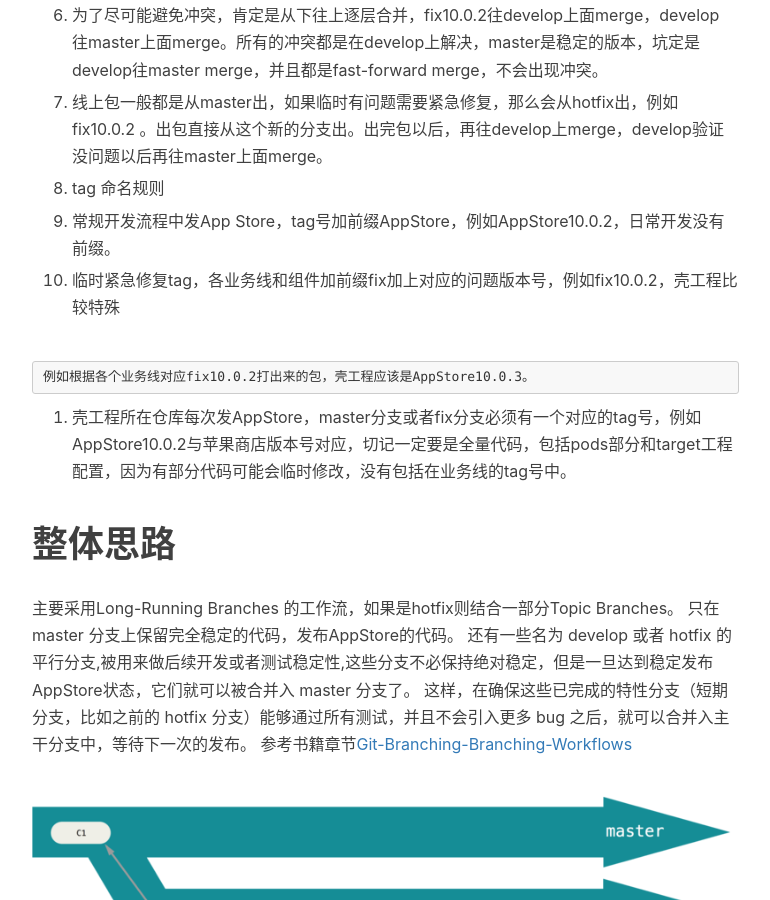
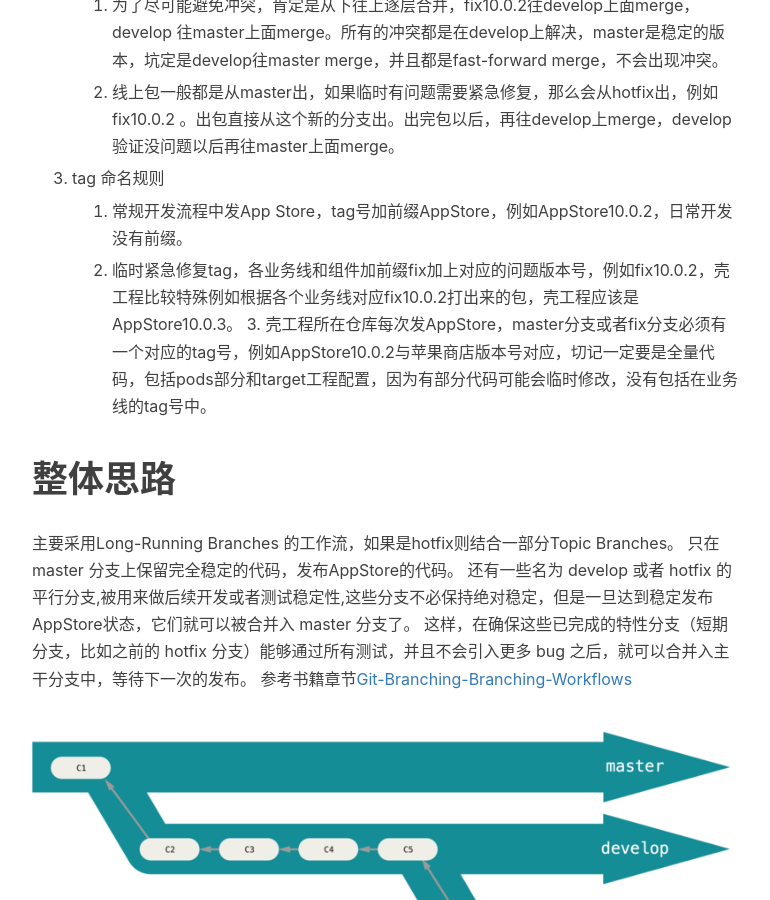
Before and after one commit to toolazytoname/toolazytoname.github.io, a Jekyll site: the page built from _posts/2016-08-13-git-cheet-sheet.markdown, in a window 1280 px wide and 900 px high, scrolled down 1662 px. Shown: the whole window, without its empty margins (233-1003 px from the left). Built offline with Jekyll 4.4.1, drawn with Linux system fonts in a browser that asks for light colours; nearby versions of some CDN libraries; comment, search, counter and statistics services are not loaded.

Commit message:
编辑格式

```diff
--- a/_posts/2016-08-13-git-cheet-sheet.markdown
+++ b/_posts/2016-08-13-git-cheet-sheet.markdown
@@ -45,27 +45,22 @@ tags:
 
 1. 分支命名规则
 
-  1.  各个仓库至少有两个分支master分支和develop分支。
-
-  2.  master分支：同步线上AppStore 代码。
-
-  3.  develop分支:当前开发代码。(当然如果某个业务线习惯当前开发版本新建一个分支也可以,不强求，例如develop10.0.0,但是最终要往develop上面merge)。
+     1. 各个仓库至少有两个分支master分支和develop分支。
+     2. master分支：同步线上AppStore 代码。
+     3. develop分支:当前开发代码。(当然如果某个业务线习惯当前开发版本新建一个分支也可以,不强求，例如develop10.0.0,但是最终要往develop上面merge)。
 
 2. 分支合并规则
 
-  1. 为了尽可能避免冲突，肯定是从下往上逐层合并，fix10.0.2往develop上面merge，develop 往master上面merge。所有的冲突都是在develop上解决，master是稳定的版本，坑定是develop往master merge，并且都是fast-forward merge，不会出现冲突。
+     1. 为了尽可能避免冲突，肯定是从下往上逐层合并，fix10.0.2往develop上面merge，develop 往master上面merge。所有的冲突都是在develop上解决，master是稳定的版本，坑定是develop往master merge，并且都是fast-forward merge，不会出现冲突。
 
-  2. 线上包一般都是从master出，如果临时有问题需要紧急修复，那么会从hotfix出，例如fix10.0.2 。出包直接从这个新的分支出。出完包以后，再往develop上merge，develop验证没问题以后再往master上面merge。
+     2. 线上包一般都是从master出，如果临时有问题需要紧急修复，那么会从hotfix出，例如fix10.0.2 。出包直接从这个新的分支出。出完包以后，再往develop上merge，develop验证没问题以后再往master上面merge。
 
 3. tag 命名规则
 
-  1. 常规开发流程中发App Store，tag号加前缀AppStore，例如AppStore10.0.2，日常开发没有前缀。
+     1. 常规开发流程中发App Store，tag号加前缀AppStore，例如AppStore10.0.2，日常开发没有前缀。
 
-  2. 临时紧急修复tag，各业务线和组件加前缀fix加上对应的问题版本号，例如fix10.0.2，壳工程比较特殊
-
-    例如根据各个业务线对应fix10.0.2打出来的包，壳工程应该是AppStore10.0.3。
-
-  3. 壳工程所在仓库每次发AppStore，master分支或者fix分支必须有一个对应的tag号，例如AppStore10.0.2与苹果商店版本号对应，切记一定要是全量代码，包括pods部分和target工程配置，因为有部分代码可能会临时修改，没有包括在业务线的tag号中。
+     2. 临时紧急修复tag，各业务线和组件加前缀fix加上对应的问题版本号，例如fix10.0.2，壳工程比较特殊例如根据各个业务线对应fix10.0.2打出来的包，壳工程应该是AppStore10.0.3。
+       3. 壳工程所在仓库每次发AppStore，master分支或者fix分支必须有一个对应的tag号，例如AppStore10.0.2与苹果商店版本号对应，切记一定要是全量代码，包括pods部分和target工程配置，因为有部分代码可能会临时修改，没有包括在业务线的tag号中。
 
 
 
```
